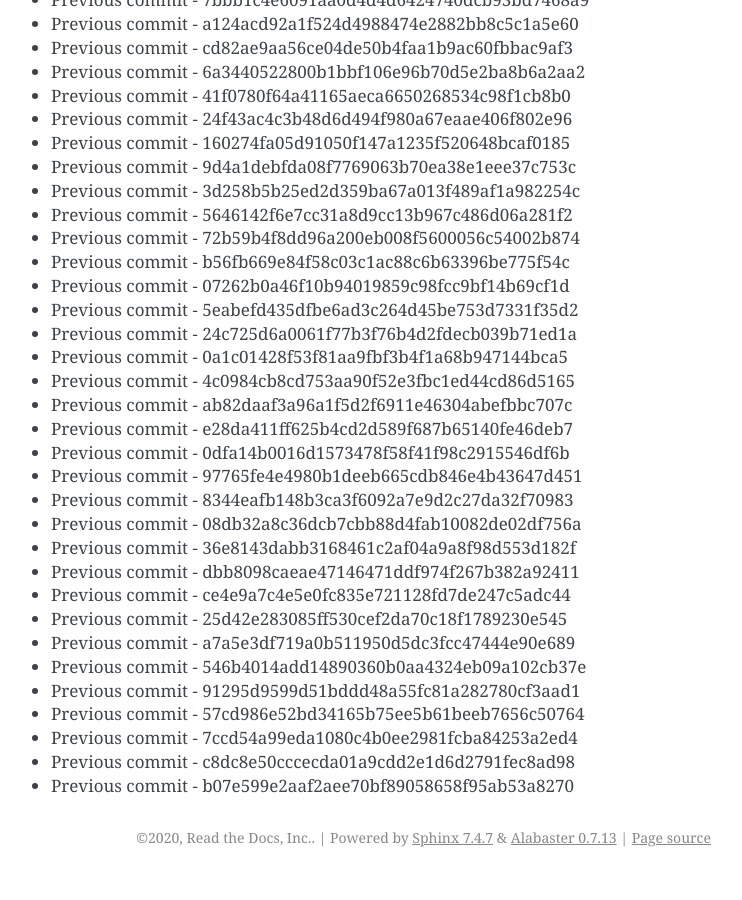
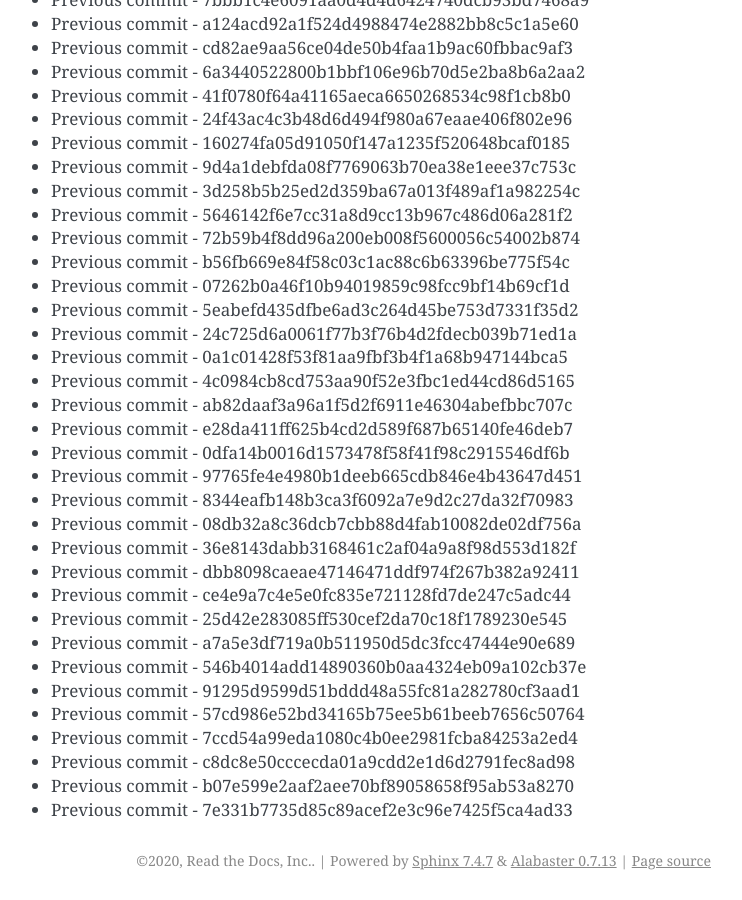
Before and after one commit to readthedocs/rtd-git-stresstest, a Sphinx documentation site: the page built from docs/updates.rst, in a window 1280 px wide and 900 px high, scrolled down 76234 px. Shown: the whole window, without its empty margins (399-1141 px from the left). Built offline with Sphinx 7.4.7, drawn with Linux system fonts in a browser that asks for light colours; before the commit the page ends 77111 px from its top, so only the background shows below that.

Commit message:
Generating commit from previous: 7e331b7735d85c89acef2e3c96e7425f5ca4ad33

```diff
--- a/docs/updates.rst
+++ b/docs/updates.rst
@@ -3235,3 +3235,4 @@ It can be tested for any performance characteristics.
 * Previous commit - 7ccd54a99eda1080c4b0ee2981fcba84253a2ed4
 * Previous commit - c8dc8e50cccecda01a9cdd2e1d6d2791fec8ad98
 * Previous commit - b07e599e2aaf2aee70bf89058658f95ab53a8270
+* Previous commit - 7e331b7735d85c89acef2e3c96e7425f5ca4ad33
```
